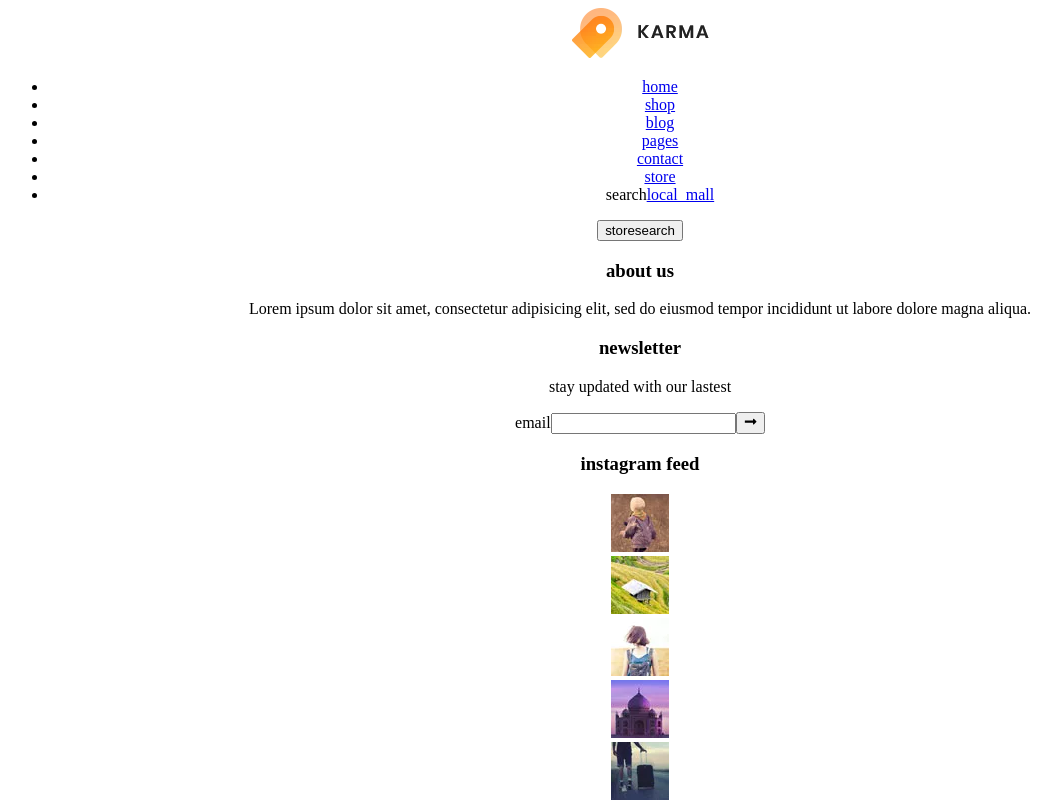
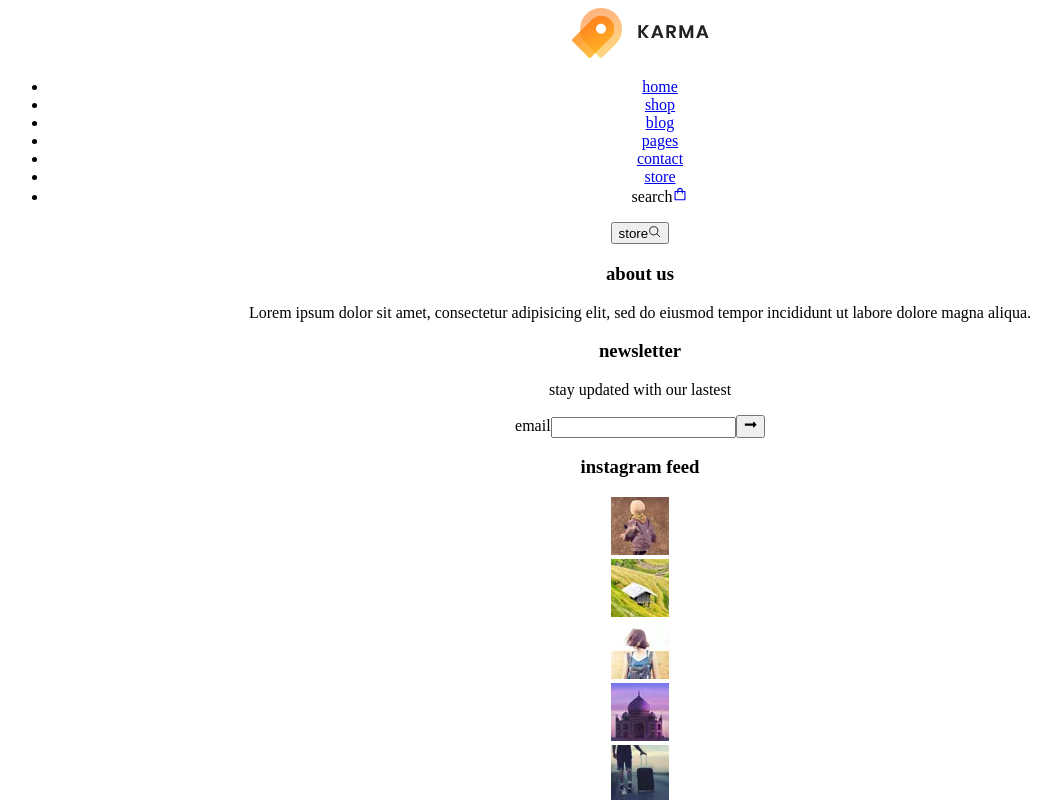
Before and after one commit to m-devs-0287/mern-karma-shop, a React (Create React App) app in the folder frontend/: page / in a window 1280 px wide. Shown: the top 800 px of the page, without its empty margins (0-1061 px from the left). Built offline with nearby package versions, Linux system fonts and the light colour scheme; the HTML template or start-up script is replaced by a standard one.

Commit message:
Update NavBar.jsx

```diff
--- a/frontend/src/components/layout/NavBar.jsx
+++ b/frontend/src/components/layout/NavBar.jsx
@@ -1,4 +1,6 @@
 import React from "react";
+import { IoSearchOutline } from "react-icons/io5";
+import { AiOutlineShopping } from "react-icons/ai";
 
 const menuLinks = [
   {
@@ -7,27 +9,27 @@ const menuLinks = [
     path: "/",
   },
   {
-    id: 1,
+    id: 2,
     title: "shop",
     path: "/shop  ",
   },
   {
-    id: 1,
+    id: 3,
     title: "blog",
     path: "/blog",
   },
   {
-    id: 1,
+    id: 4,
     title: "pages",
     path: "/pages",
   },
   {
-    id: 1,
+    id: 5,
     title: "contact",
     path: "/contact",
   },
   {
-    id: 1,
+    id: 6,
     title: "store",
     path: "/store",
   },
@@ -36,22 +38,24 @@ const menuLinks = [
 const NavBar = () => {
   return (
     <nav className="flex h-full items-center text-sm">
-
       <ul className="flex items-center uppercase">
         {menuLinks.map(({ id, title, path }) => (
-          <li key={id} className='px-6'>
+          <li key={id} className="px-6">
             <a href={path}>{title}</a>
           </li>
         ))}
         <li>
           <span className="absolute -left-[1000px]">search</span>
-          <a href="/"><span class="material-symbols-outlined text-base">local_mall</span></a></li>
+          <a href="/">
+            <AiOutlineShopping className="text-xl" />
+          </a>
+        </li>
       </ul>
 
       <div>
         <button className="flex h-full items-center px-6 ">
           <span className="absolute -left-[1000px]">store</span>
-          <span class="material-symbols-outlined text-md">search</span>
+          <IoSearchOutline className="text-xl" />
         </button>
       </div>
     </nav>
```
